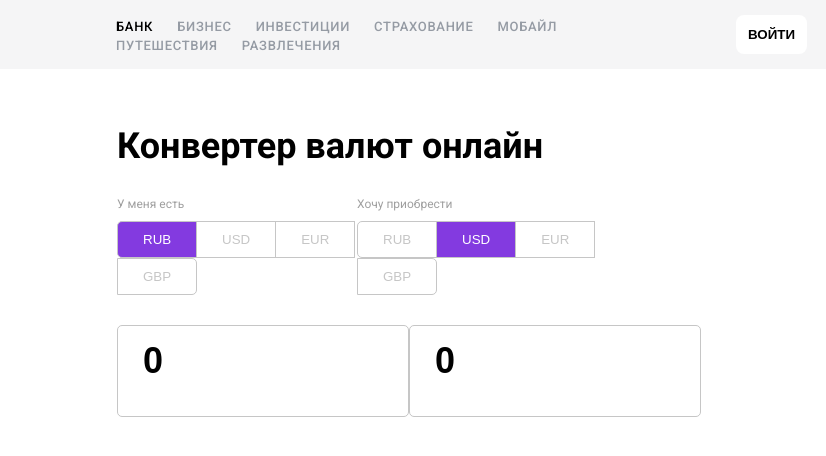
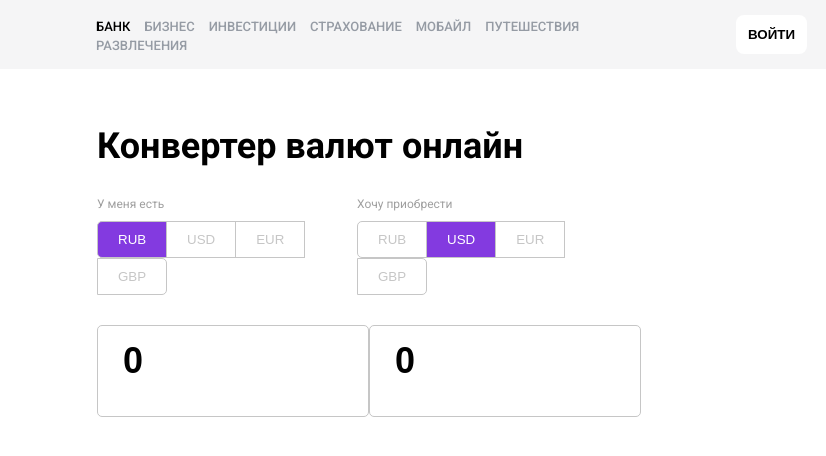
Before and after one commit to JaleHemidova/Modul-3-Layihe, a plain HTML site: page index.html in a window 1280 px wide. Shown: the full height of the page, 283-1109 px from the left. Drawn offline with Linux system fonts and the light colour scheme; no server answers.

Commit message:
widths changed

```diff
--- a/assets/style.css
+++ b/assets/style.css
@@ -8,7 +8,7 @@ body{
     font-family: "Roboto";
 }
 .container{
-    margin: 0 120px;
+    margin: 0 100px;
 }
 header{
     background-color:  #F5F5F6;
@@ -21,8 +21,8 @@ header a{
     color: #959BA4;
     font-size: 13px;
     font-weight: 500;
-    margin-right: 20px;
-    letter-spacing: .7px;
+    margin-right: 10px;
+    /* letter-spacing: .7px; */
 }
 header .active {
     color: black;
@@ -35,7 +35,7 @@ header button{
     font-weight: 700;
 }
 .box{
-    margin: 56px 400px;
+    margin: 56px 380px;
 }
 h1{
     font-size: 36px;
@@ -51,7 +51,7 @@ article p, aside p{
     margin-bottom: 10px;
 }
 section button{
-    padding: 10px 25px;
+    padding: 10px 20px;
     border: 1px solid #C6C6C6;
     color: #C6C6C6;
     margin-right: -5px;
@@ -72,14 +72,14 @@ section button:last-child{
 aside div{
     border: 1px solid #C6C6C6;
     border-radius: 5px;
-    width: 318px;
+    width: 278px;
     padding: 10px;
 }
 aside p{
     margin: 20px 15px;
 }
 aside input{
-    width: 270px;
+    width: 250px;
     height: 50px;
     padding: 10px 15px;
     font-weight: 700;
```
